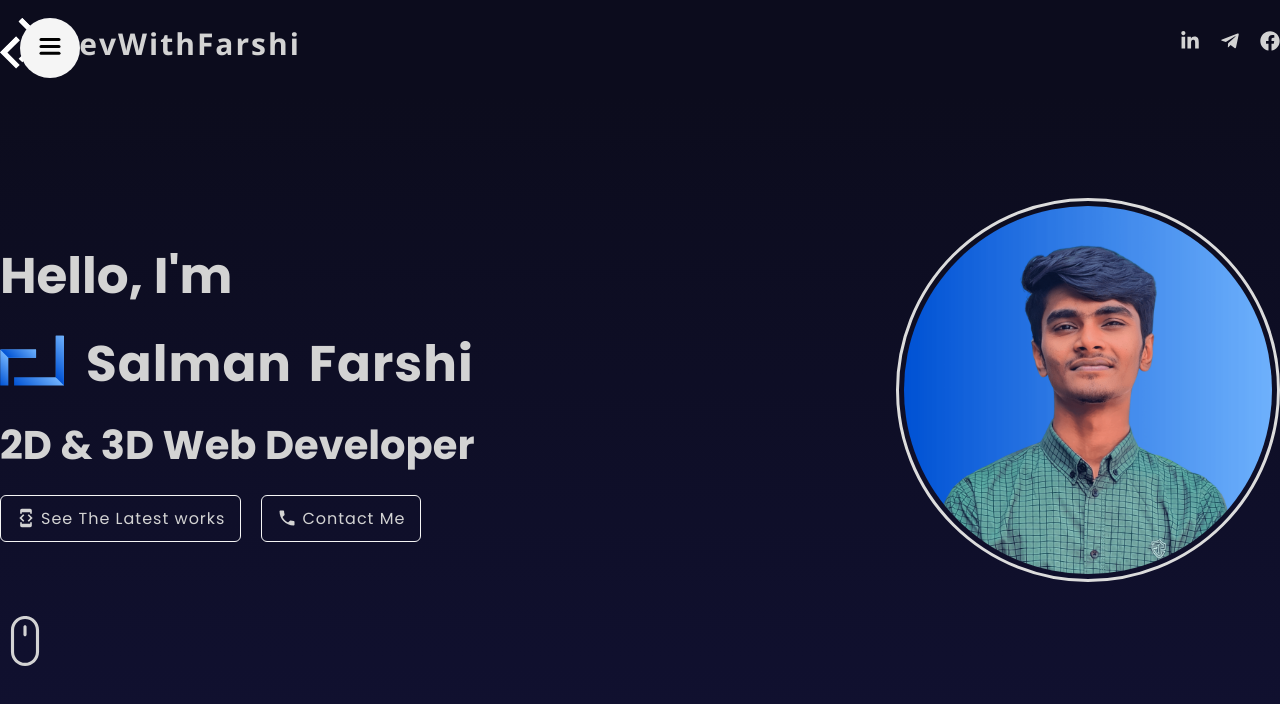
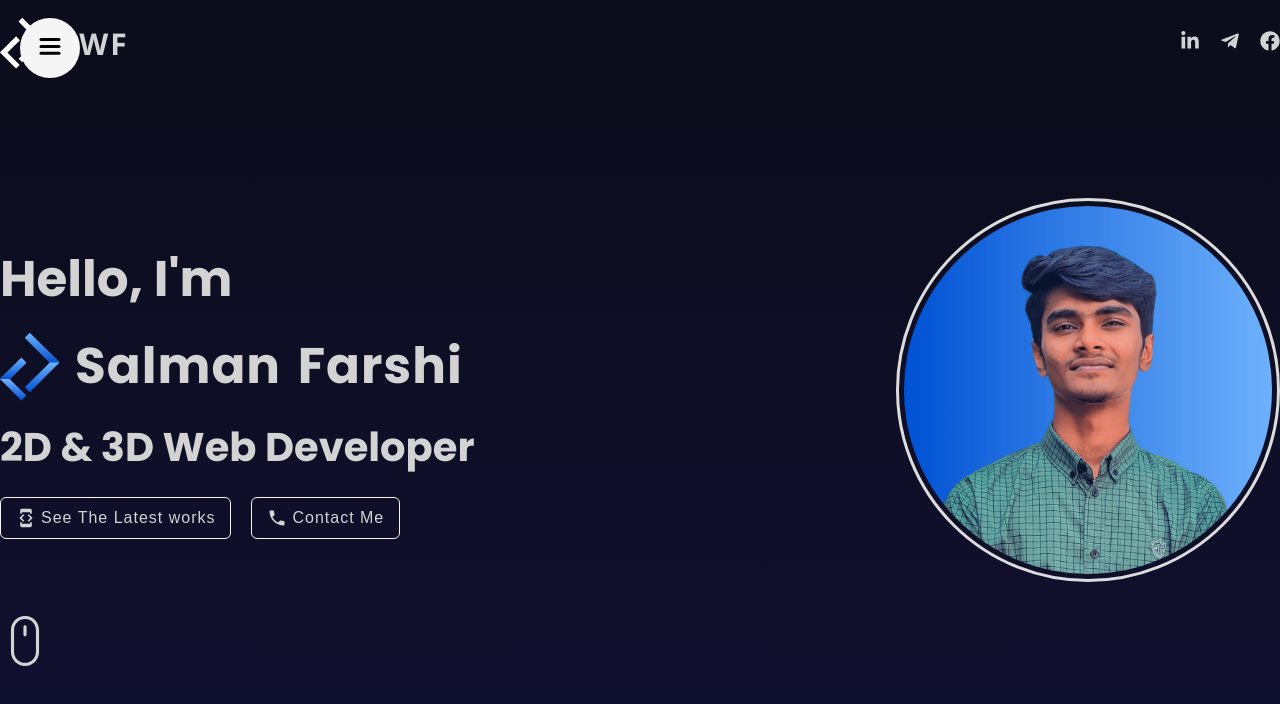
Before and after one commit to devwithfarshi/Animated-Full-Stack-Porfolio, a React (Vite) app: page / in a window 1280 px wide. Shown: the part 93-797 px from the top of the page. Built offline with nearby package versions, Linux system fonts and the light colour scheme.

Commit message:
hero  done with fix bug

```diff
--- /dev/null
+++ b/src/animationVariants/Hero.jsx
@@ -0,0 +1,63 @@
+const scrollIconVariant = {
+  visible: {
+    y: -50,
+    transition: {
+      repeat: Infinity,
+      repeatType: "reverse",
+      duration: 0.7,
+    },
+  },
+};
+
+const heroImageVariant = {
+  inVisible: {
+    opacity: 0,
+  },
+  visible: {
+    opacity: 1,
+    transition: {
+      delay: 0.1,
+      duration: 2.5,
+      ease: "easeInOut",
+    },
+  },
+};
+
+const textContainerVariants = {
+  inVisible: {
+    flexBasis: "40%",
+  },
+  visible: {
+    flexBasis: "70%",
+    transition: {
+      delay: 0.1,
+      duration: 1,
+      ease: "easeInOut",
+      when: "beforeChildren",
+    },
+  },
+};
+
+const logoVariant = {
+  inVisible: {
+    opacity: 0,
+    width: "0rem",
+    marginRight: 0,
+  },
+  visible: {
+    opacity: 1,
+    marginRight: 15,
+    width: "6rem",
+    transition: {
+      delay: 0.25,
+      duration: 1,
+      ease: "easeIn",
+    },
+  },
+};
+export {
+  logoVariant,
+  textContainerVariants,
+  heroImageVariant,
+  scrollIconVariant,
+};
--- a/src/components/screen/Hero/Hero.jsx
+++ b/src/components/screen/Hero/Hero.jsx
@@ -3,66 +3,25 @@ import { Link } from "react-router-dom";
 import { IoMdCall } from "react-icons/io";
 import { MdOutlineDeveloperMode } from "react-icons/md";
 import { SlMouse } from "react-icons/sl";
-import { motion } from "framer-motion";
-
-const scrollIconVariant = {
-  visible: {
-    y: -50,
-    transition: {
-      repeat: Infinity,
-      repeatType: "reverse",
-      duration: 0.7,
-    },
-  },
-};
-
-const heroImageVariant = {
-  inVisible: {
-    opacity: 0,
-  },
-  visible: {
-    opacity: 1,
-    transition: {
-      delay: 0.1,
-      duration: 2.5,
-      ease: "easeInOut",
-    },
-  },
-};
-
-const textContainerVariants = {
-  inVisible: {
-    flexBasis: "40%",
-  },
-  visible: {
-    flexBasis: "70%",
-    transition: {
-      delay: 0.1,
-      duration: 1,
-      ease: "easeInOut",
-      when: "beforeChildren",
-    },
-  },
-};
-
-const logoVariant = {
-  inVisible: {
-    opacity: 0,
-    width: 0,
-    marginRight: 0,
-  },
-  visible: {
-    opacity: 1,
-    marginRight: 15,
-    width: "auto",
-    transition: {
-      duration: 0.5,
-      ease: "easeInOut",
-    },
-  },
-};
+import { motion, useMotionValue, useTransform } from "framer-motion";
+import {
+  heroImageVariant,
+  logoVariant,
+  scrollIconVariant,
+  textContainerVariants,
+} from "../../../animationVariants/Hero";
 
 const Hero = () => {
+  const x = useMotionValue(200);
+  const y = useMotionValue(200);
+  const rotateX = useTransform(y, [0, 400], [45, -45]);
+  const rotateY = useTransform(x, [0, 400], [-45, 45]);
+  function handleMouse(event) {
+    const rect = event.currentTarget.getBoundingClientRect();
+
+    x.set(event.clientX - rect.left);
+    y.set(event.clientY - rect.top);
+  }
   return (
     <div className="hero">
       <div className="container">
@@ -83,18 +42,22 @@ const Hero = () => {
             <h3>2D & 3D Web Developer</h3>
             <div className="heroActions">
               <Link to="#">
-                <MdOutlineDeveloperMode fontSize={20} />
-                See The Latest works
+                <button>
+                  <MdOutlineDeveloperMode fontSize={20} />
+                  See The Latest works
+                </button>
               </Link>
               <Link to="#">
-                <IoMdCall fontSize={20} /> Contact Me
+                <button>
+                  <IoMdCall fontSize={20} /> Contact Me
+                </button>
               </Link>
             </div>
             <motion.div className="scrollIcon" variants={scrollIconVariant}>
               <SlMouse />
             </motion.div>
           </motion.div>
-          <motion.figure className="imageContainer">
+          <motion.figure onMouseMove={handleMouse} className="imageContainer">
             <motion.img
               variants={heroImageVariant}
               src="/images/heroImg.png"
--- a/src/components/shared/Navbar/NavBar.jsx
+++ b/src/components/shared/Navbar/NavBar.jsx
@@ -11,7 +11,7 @@ const NavBar = () => {
         <div className="nav_wrapper">
           <motion.figure className="logo" initial="inVisible" animate="visible">
             <img src="/images/logo_icon_white.svg" />
-            <span>DevWithFarshi</span>
+            <span>DWF</span>
           </motion.figure>
           <div className="nav__icons">
             <div className="nav__icon">
--- a/src/styles/Hero.scss
+++ b/src/styles/Hero.scss
@@ -13,12 +13,11 @@
         font-size: 5rem;
       }
       h2 {
-        margin: 1rem 0;
+        height: 10rem;
         display: flex;
         align-items: center;
 
         img {
-          rotate: 45deg;
           width: 6rem;
         }
         span {
@@ -35,7 +34,7 @@
         display: flex;
         align-items: center;
         gap: 2rem;
-        > * {
+        button {
           font-size: 1.6rem;
           letter-spacing: 0.1rem;
           border: 0.1rem solid whitesmoke;
@@ -44,6 +43,9 @@
           display: flex;
           align-items: center;
           gap: 0.5rem;
+          background-color: transparent;
+          color: inherit;
+          cursor: pointer;
         }
       }
       .scrollIcon {
```
